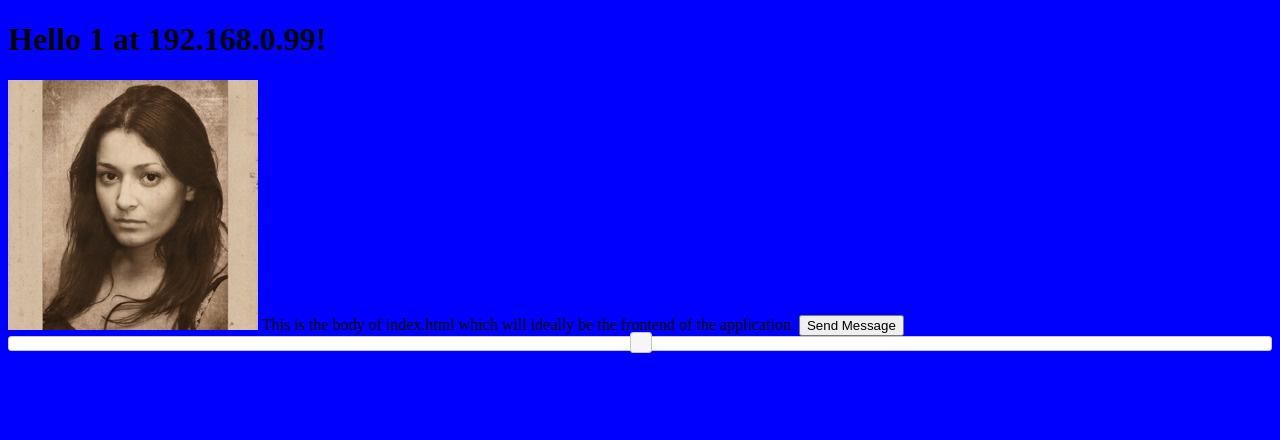
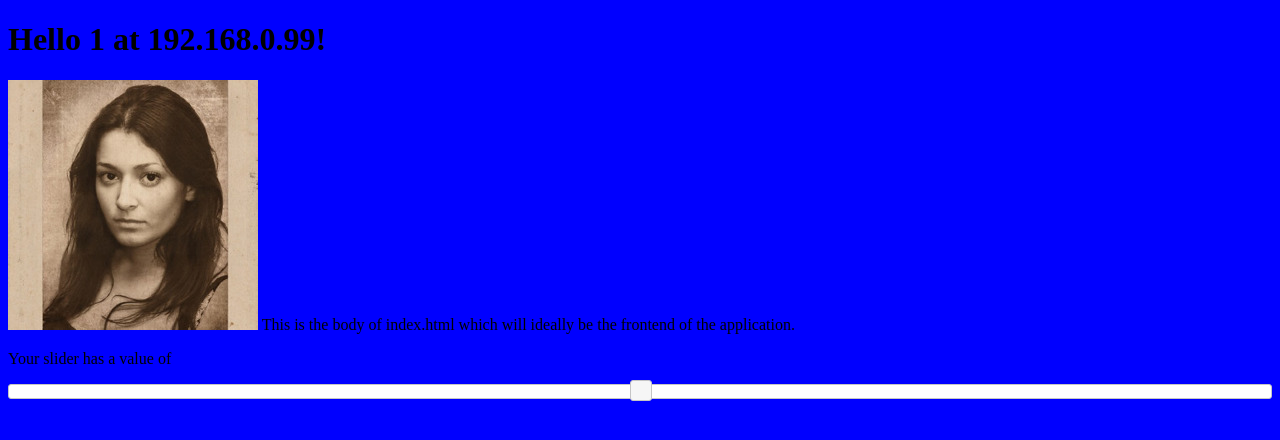
Before and after one commit to hax0rs/FlappyArm, a Flask app: page /1 in a window 1280 px wide. Shown: the top 440 px of the page. Run offline with Flask 2, Linux system fonts and the light colour scheme; some libraries are stand-ins or nearby versions.

Commit message:
HTML Functionality
Needs beautification.

```diff
--- a/main-controller/templates/control.html
+++ b/main-controller/templates/control.html
@@ -10,28 +10,25 @@
         <link rel="stylesheet" type="text/css" href="http://ajax.googleapis.com/ajax/libs/jqueryui/1.8.14/themes/base/jquery-ui.css">
         <script type="text/javascript" charset="utf-8">
             $(document).ready(function(){
-             var socket = io.connect('http://192.168.0.99:5000');
-                $("#button").click(function() {
-                    console.log("here");
-                    // socket.emit('my event' ,"from frontend");
-                    socket.emit('json' ,{"id":1, "value":"swagger"});
+                var socket = io.connect('http://{{ ip }}:5000');
 
-                });
+                function update_value (value) {
+                    socket.emit('json' ,{"id":{{ controllerID }}, "value":value});
+                };
 
                 $("#slider").slider({
                     value:0,
                     min: -100,
                     max: 100,
-            step: 1,
-            slide: function( event, ui ) {
-                $( "#slider-value" ).html( ui.value );
-            }
+                    step: 1
                 });
 
                 $('#slider').slider({
-    change: function(event, ui) { alert(ui.value); }
-})
-
+                    slide: function(event, ui) {
+                        update_value(ui.value);
+                        $('#slider-value').html(ui.value);
+                    }
+                });
             });
         </script>
     </head>
@@ -41,7 +38,7 @@ $('#slider').slider({
         <img src="/static/img/{{ controllerID }}.jpg">
         This is the body of index.html which will ideally be the
         frontend of the application.
-        <button type="button" id='button'>Send Message</button>
+<p>Your slider has a value of <span id="slider-value"></span></p>
         <div id="slider"></div>
         {% else %}
         <h1>Sorry, please wait for the next game.</h1>
```
Lines whose indentation alone changed are shown as unchanged.
